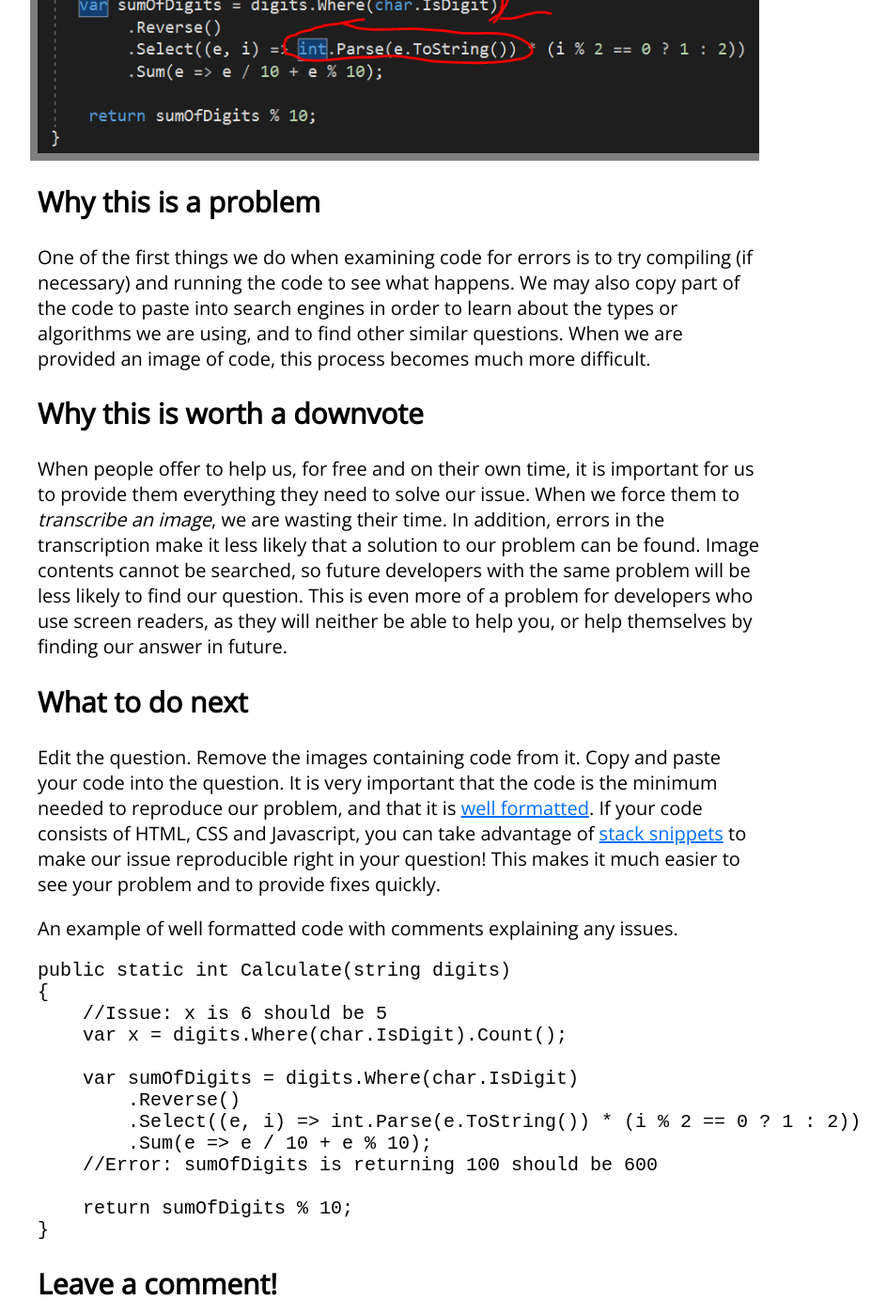
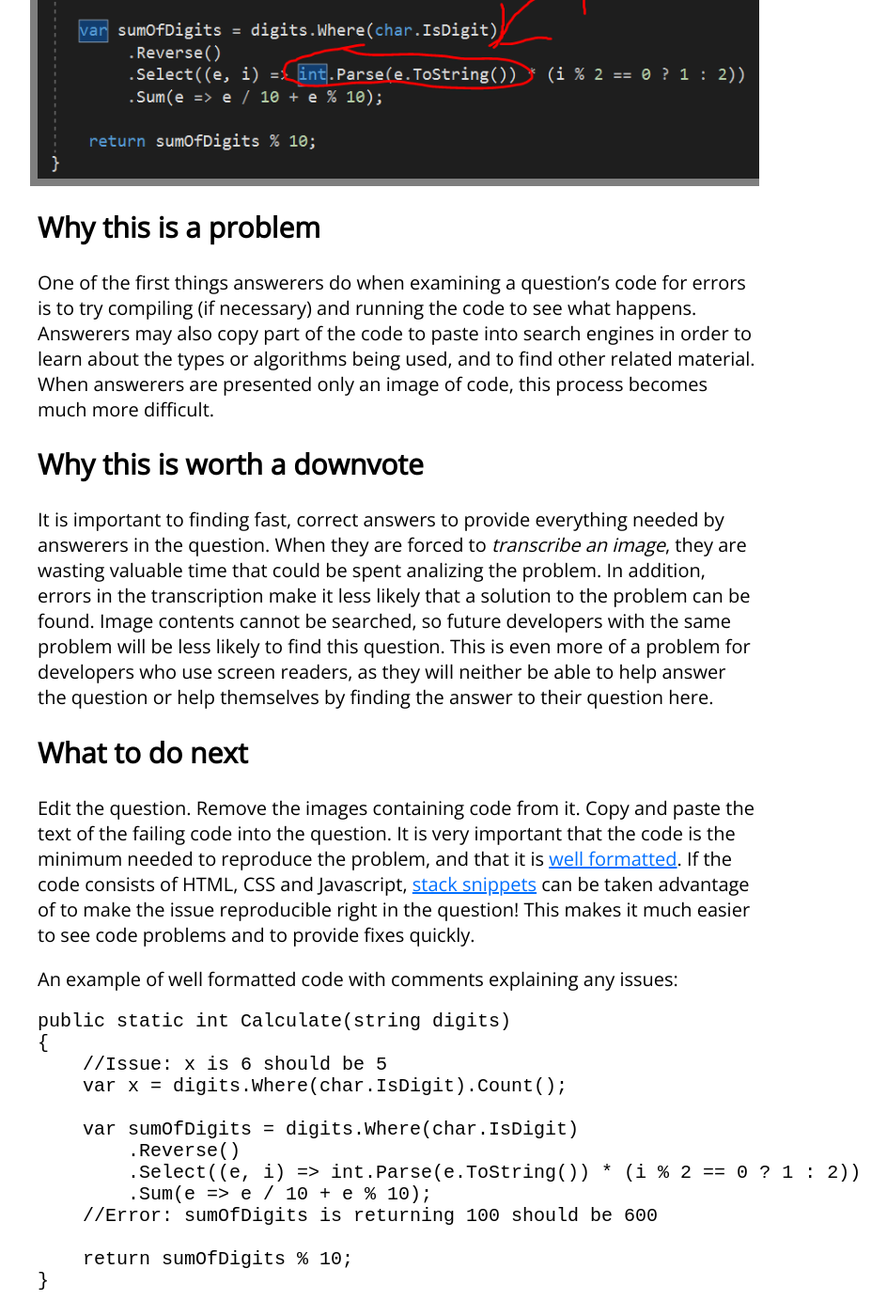
Before and after one commit to WillSullivan/idownvotedbecause, a Jekyll site: the page built from stackoverflow/imageofcode.md, in a window 1280 px wide and 1400 px high, scrolled down 386 px. Shown: the whole window at 94% size, without its empty margins (216-1160 px from the left). Built offline with Jekyll 4.4.1, drawn with Linux system fonts in a browser that asks for light colours; comment, search, counter and statistics services are not loaded; some of the changed text lies outside the part shown.

Commit message:
Update imageofcode.md

```diff
--- a/stackoverflow/imageofcode.md
+++ b/stackoverflow/imageofcode.md
@@ -9,20 +9,20 @@ redirect_from:
   - imagesofyourcode
 ---
 ## An image of your code is not helpful {#introduction}
-{::comment}In this paragraph, give the user the tl;dr lowdown. {:/}When we ask a question about a problem with our code, we have to let the people who are helping us see it. Images of our code do not qualify.
+{::comment}In this paragraph, give the user the tl;dr lowdown. {:/}When asking a question about a problem with code, people who are volunteering to help need the text of the code. Images of the code are not an acceptable substitute.
 
 ![Viewing the details of the exception](/images/stackoverflow/codeImage1.PNG)
 
 ## Why this is a problem {#whythisisaproblem}
-{::comment}In this section, detail why the post has problems{:/}One of the first things we do when examining code for errors is to try compiling (if necessary) and running the code to see what happens. We may also copy part of the code to paste into search engines in order to learn about the types or algorithms we are using, and to find other similar questions. When we are provided an image of code, this process becomes much more difficult.
+{::comment}In this section, detail why the post has problems{:/}One of the first things answerers do when examining a question's code for errors is to try compiling (if necessary) and running the code to see what happens. Answerers may also copy part of the code to paste into search engines in order to learn about the types or algorithms being used, and to find other related material. When answerers are presented only an image of code, this process becomes much more difficult.
 
 ## Why this is worth a downvote {#whythisisworthadownvote}
-{::comment}In this section, you can describe why the problem is worth a downvote within the community in which it was posted{:/}When people offer to help us, for free and on their own time, it is important for us to provide them everything they need to solve our issue. When we force them to *transcribe an image*, we are wasting their time. In addition, errors in the transcription make it less likely that a solution to our problem can be found. Image contents cannot be searched, so future developers with the same problem will be less likely to find our question. This is even more of a problem for developers who use screen readers, as they will neither be able to help you, or help themselves by finding our answer in future.
+{::comment}In this section, you can describe why the problem is worth a downvote within the community in which it was posted{:/}It is important to finding fast, correct answers to provide everything needed by answerers in the question. When they are forced to *transcribe an image*, they are wasting valuable time that could be spent analizing the problem. In addition, errors in the transcription make it less likely that a solution to the problem can be found. Image contents cannot be searched, so future developers with the same problem will be less likely to find this question. This is even more of a problem for developers who use screen readers, as they will neither be able to help answer the question or help themselves by finding the answer to their question here.
 
 ## What to do next {#whattodonext}
-{::comment}In this section, cover how the problem can be fixed.{:/}Edit the question. Remove the images containing code from it. Copy and paste your code into the question. It is very important that the code is the minimum needed to reproduce our problem, and that it is [well formatted](https://stackoverflow.com/help/formatting). If your code consists of HTML, CSS and Javascript, you can take advantage of  [stack snippets](https://stackoverflow.blog/2014/09/16/introducing-runnable-javascript-css-and-html-code-snippets/) to make our issue reproducible right in your question! This makes it much easier to see your problem and to provide fixes quickly.
+{::comment}In this section, cover how the problem can be fixed.{:/}Edit the question. Remove the images containing code from it. Copy and paste the text of the failing code into the question. It is very important that the code is the minimum needed to reproduce the problem, and that it is [well formatted](https://stackoverflow.com/help/formatting). If the code consists of HTML, CSS and Javascript, [stack snippets](https://stackoverflow.blog/2014/09/16/introducing-runnable-javascript-css-and-html-code-snippets/) can be taken advantage of to make the issue reproducible right in the question! This makes it much easier to see code problems and to provide fixes quickly.
 
-An example of well formatted code with comments explaining any issues.
+An example of well formatted code with comments explaining any issues:
 
     public static int Calculate(string digits)
     {
```
